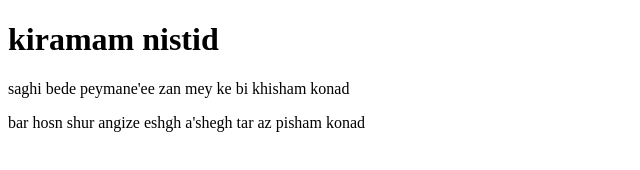
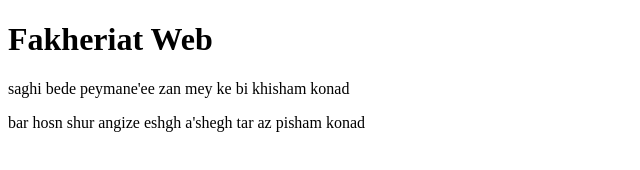
Before and after one commit to amiire2n/fakheriat, a plain HTML site: page index.html in a window 1280 px wide. Shown: the whole page, without its empty margins (0-640 px from the left). Drawn offline with Linux system fonts and the light colour scheme.

Commit message:
Update index.html

```diff
--- a/index.html
+++ b/index.html
@@ -6,7 +6,7 @@
       <title>Document</title>
 </head>
 <body>
-      <h1>kiramam nistid</h1>
+      <h1>Fakheriat Web</h1>
       <p> saghi bede peymane'ee zan mey ke bi khisham konad</p>
       <p> bar hosn shur angize eshgh a'shegh tar az pisham konad</p>
 </body>
```
